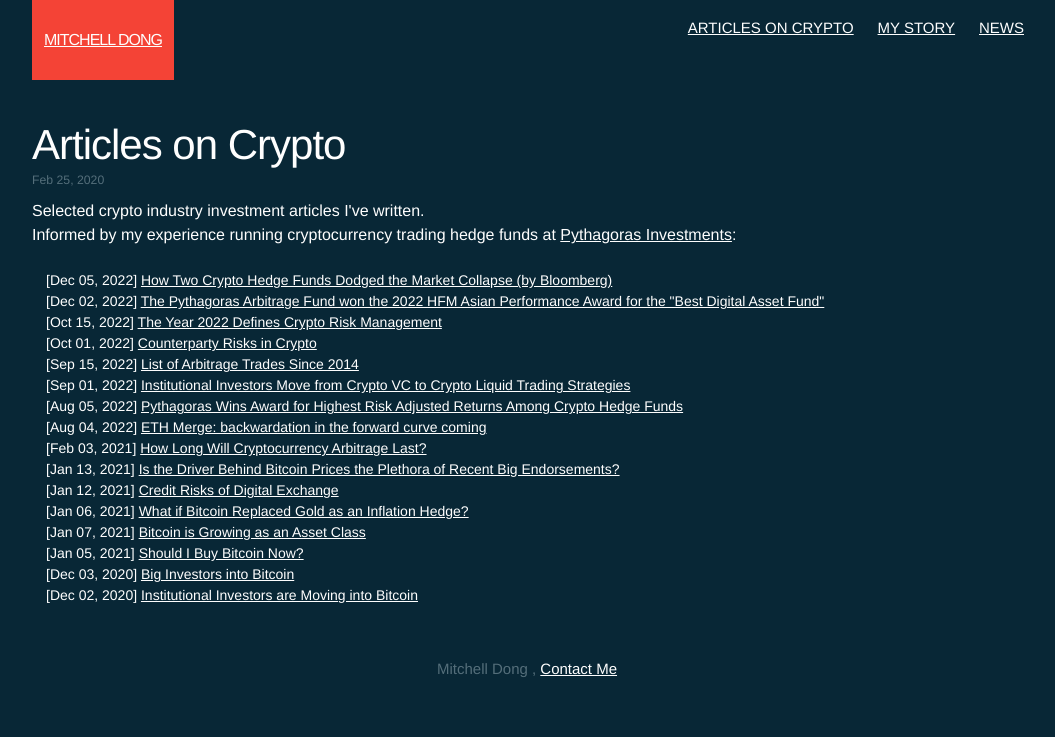
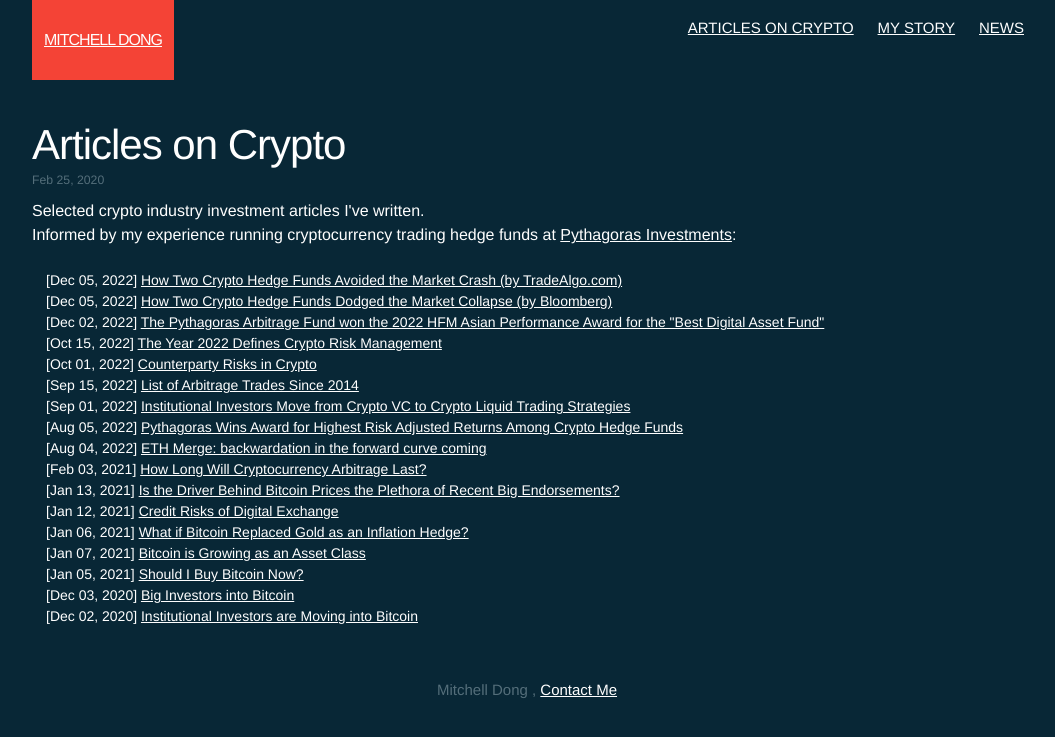
Before and after one commit to pythagoras-investments/mitchelldong_com, a Jekyll site: the page built from crypto-articles.md, in a window 1280 px wide. Shown: the top 737 px of the page, without its empty margins (112-1167 px from the left). Built offline with Jekyll 4.4.1, drawn with Linux system fonts in a browser that asks for light colours.

Commit message:
add article by TradeAlgo.com

```diff
--- a/crypto-articles.md
+++ b/crypto-articles.md
@@ -12,6 +12,8 @@ Selected crypto industry investment articles I've written. <br/>
 Informed by my experience running cryptocurrency trading hedge funds at <a href="https://pythagoras.investments">Pythagoras Investments</a>:</h5>
 <br/>
 <ul style="list-style-type: none;">
+  <li>[Dec 05, 2022]
+    <a href="https://www.tradealgo.com/news/how-two-crypto-hedge-funds-avoided-the-market-crash" target="_blank">How Two Crypto Hedge Funds Avoided the Market Crash (by TradeAlgo.com)</a></li>
   <li>[Dec 05, 2022] <a href="https://mitchelldong.com/how-two-crypto-hedge-funds-dodged-the-market-collapse/" target="_blank">How Two Crypto Hedge Funds Dodged the Market Collapse (by
    Bloomberg)</a></li>
   <li>[Dec 02, 2022] <a href="https://mitchelldong.com/the-pythagoras-arbitrage-fund-won-2022-HFM-asia-performance-award/" target="_blank">The Pythagoras Arbitrage Fund won the 2022 HFM
```
